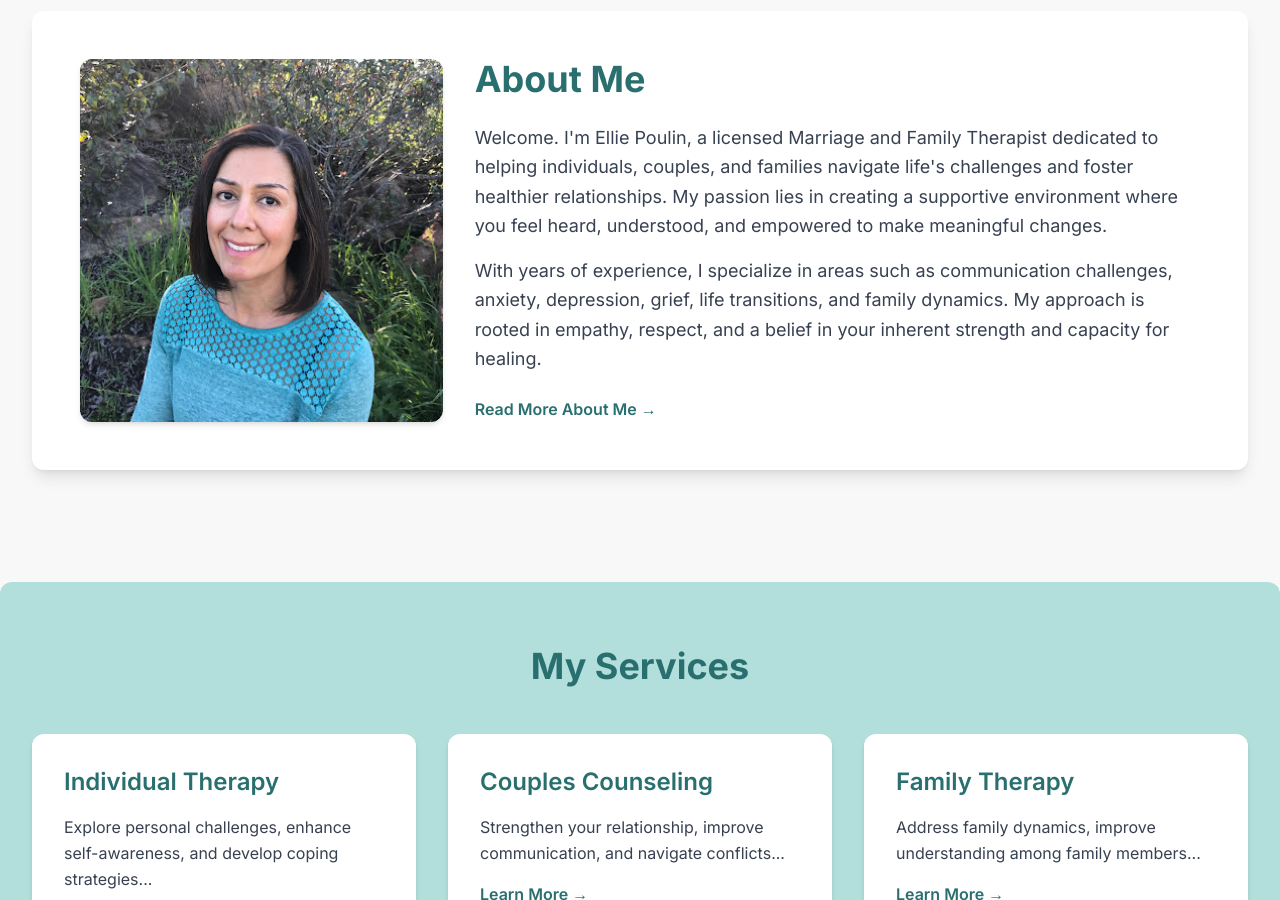
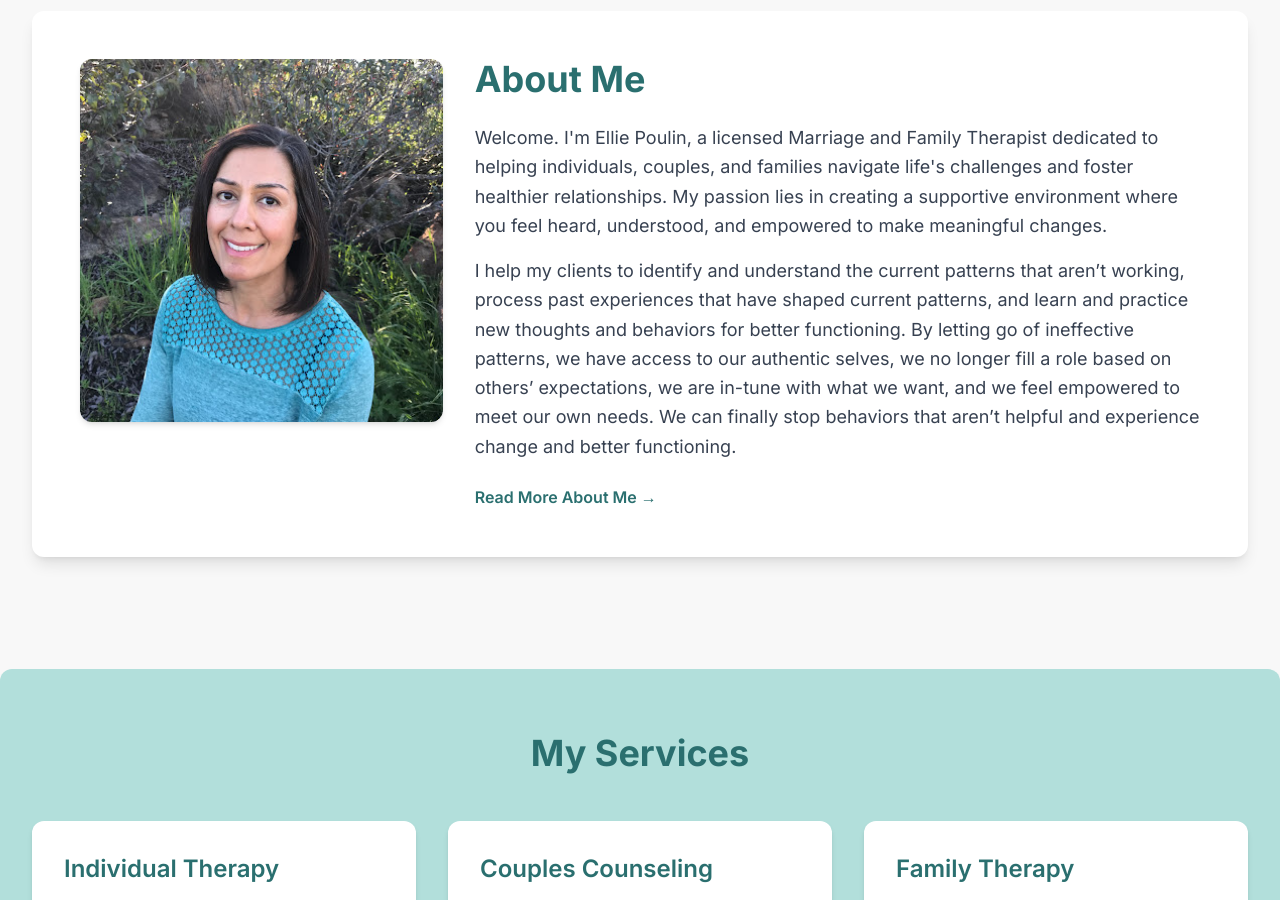
Before and after one commit to elliepoulin/elliepoulin.github.io, a Jekyll site: the page built from index.html, in a window 1280 px wide and 900 px high, scrolled down 605 px. Built offline with Jekyll 4.4.1, drawn with Linux system fonts in a browser that asks for light colours; nearby versions of some CDN libraries; some web fonts are replaced.

Commit message:
Update index.html

```diff
--- a/index.html
+++ b/index.html
@@ -30,7 +30,7 @@ title: Home
                 Welcome. I'm Ellie Poulin, a licensed Marriage and Family Therapist dedicated to helping individuals, couples, and families navigate life's challenges and foster healthier relationships. My passion lies in creating a supportive environment where you feel heard, understood, and empowered to make meaningful changes.
             </p>
             <p class="text-lg text-gray-700 leading-relaxed">
-                With years of experience, I specialize in areas such as communication challenges, anxiety, depression, grief, life transitions, and family dynamics. My approach is rooted in empathy, respect, and a belief in your inherent strength and capacity for healing.
+                I help my clients to identify and understand the current patterns that aren’t working, process past experiences that have shaped current patterns, and learn and practice new thoughts and behaviors for better functioning. By letting go of ineffective patterns, we have access to our authentic selves, we no longer fill a role based on others’ expectations, we are in-tune with what we want, and we feel empowered to meet our own needs. We can finally stop behaviors that aren’t helpful and experience change and better functioning.
             </p>
             <p class="mt-6">
                 <a href="{{ '/about/' | relative_url }}" class="text-primary-dark hover:underline font-semibold rounded-md focus:focus-ring p-2 -m-2">Read More About Me &rarr;</a>
```
